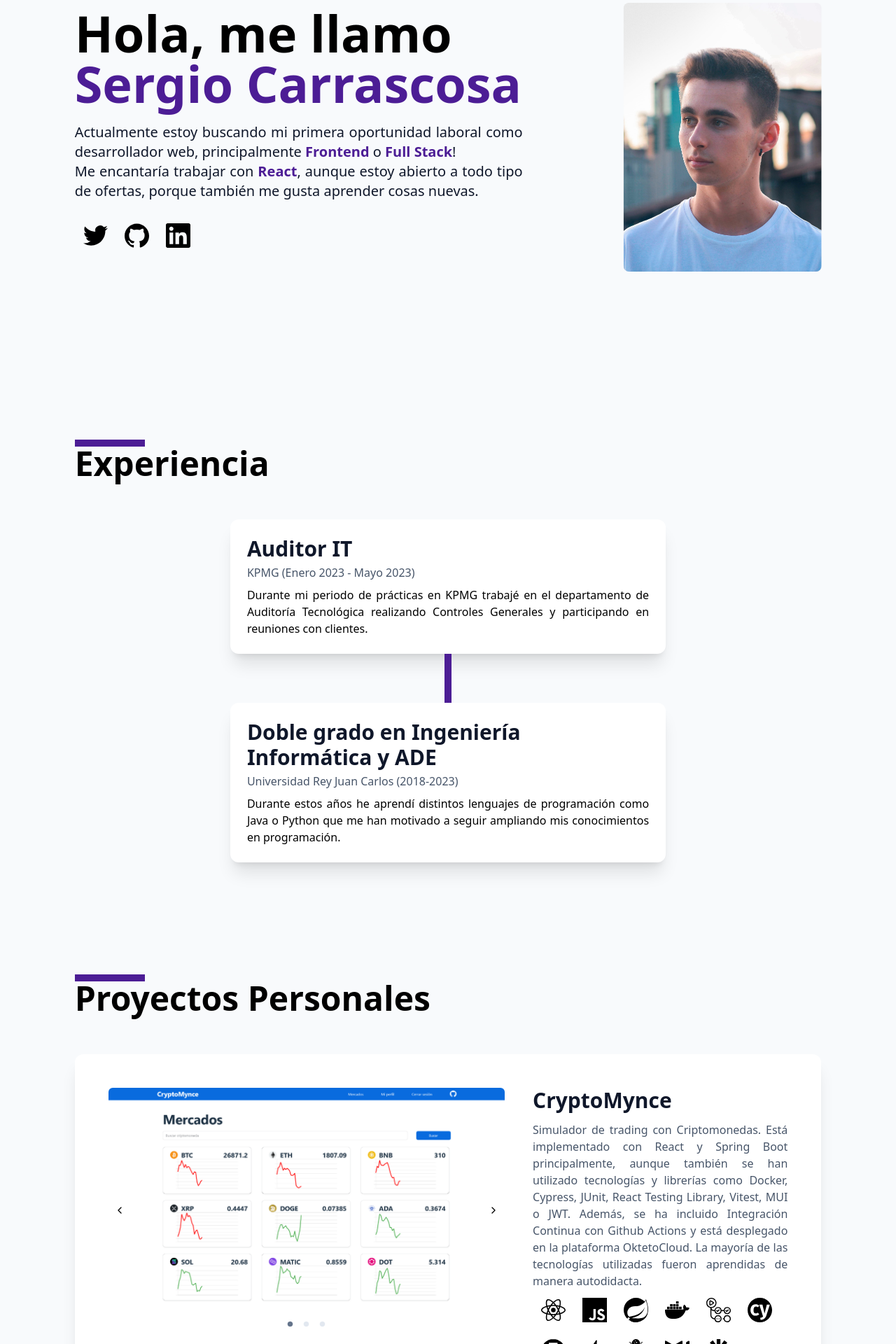
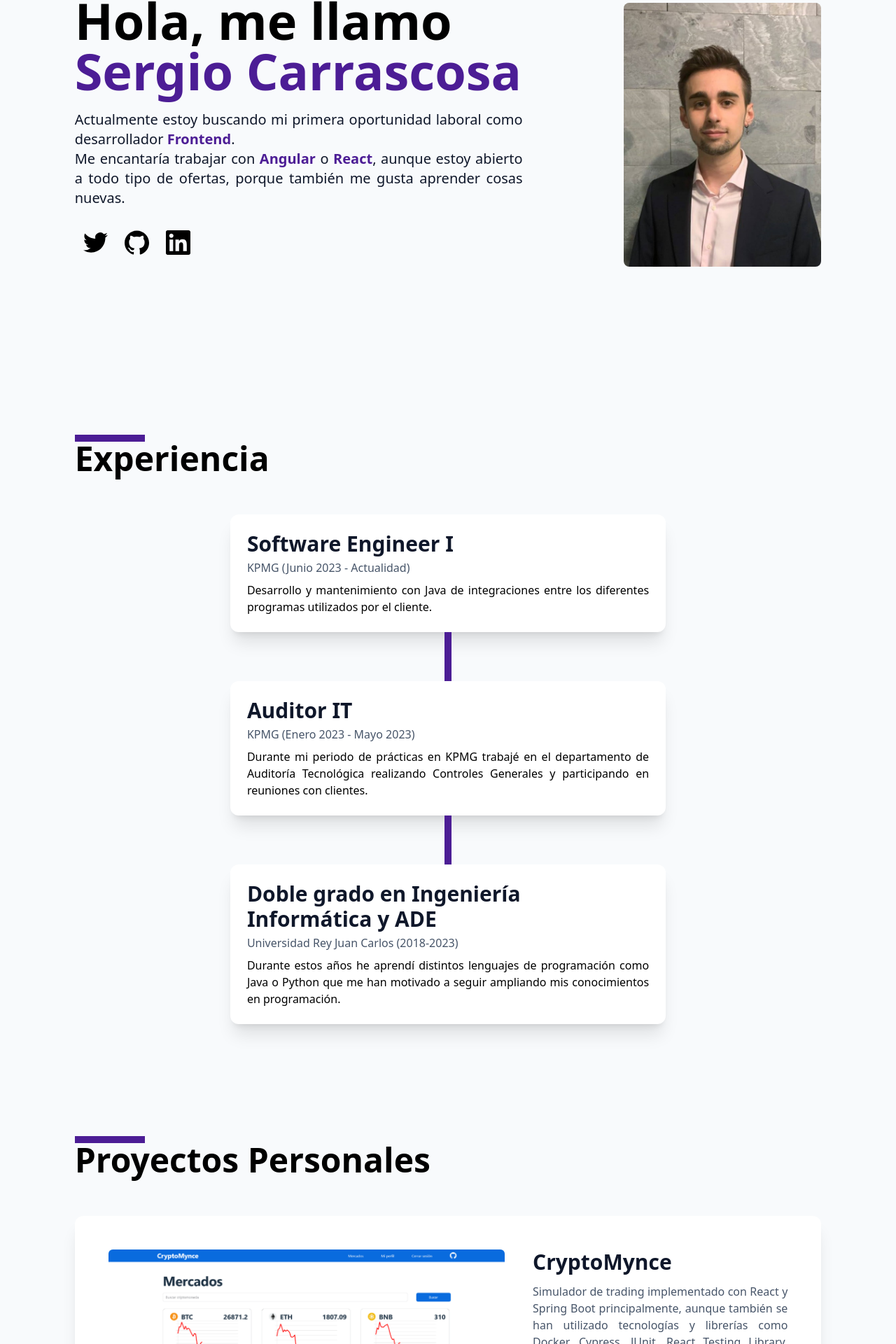
Before and after one commit to SergioCarrascosaSanchez/SergioCarrascosaSanchez.github.io, a React (Vite) app: page / in a window 1280 px wide. Shown: the part 140-2060 px from the top of the page at 70% size. Built offline with nearby package versions, Linux system fonts and the light colour scheme.

Commit message:
update portfolio

```diff
--- a/src/Data.ts
+++ b/src/Data.ts
@@ -9,8 +9,9 @@ import PortfolioPic from "./assets/Portfolio.png";
 export const ProjectArray = [
   {
     title: "CryptoMynce",
-      description:"Simulador de trading con Criptomonedas. Está implementado con React y Spring Boot principalmente, aunque también se han utilizado  tecnologías y librerías como Docker, Cypress, JUnit, React Testing Library, Vitest, MUI o JWT. Además, se ha incluido Integración Continua con Github Actions y está desplegado en la plataforma OktetoCloud. La mayoría de las tecnologías utilizadas fueron  aprendidas de manera autodidacta.",
-      technologies:[
+    description:
+      "Simulador de trading implementado con React y Spring Boot principalmente, aunque también se han utilizado tecnologías y librerías como Docker, Cypress, JUnit, React Testing Library, Vitest, MUI o JWT. Además, se ha incluido Integración Continua con Github Actions y se encuentra desplegado en la plataforma OktetoCloud. La gran mayoría de las tecnologías empleadas fueron aprendidas de manera autodidacta.",
+    technologies: [
       "React",
       "Javascript",
       "Spring",
@@ -23,23 +24,31 @@ export const ProjectArray = [
       "MUI",
       "JWT",
     ],
-      listOfImageSrc:[MarketPic, StudentPic, CoinPic],
+    listOfImageSrc: [MarketPic, StudentPic, CoinPic],
   },
   {
     title: "Página web personal",
-      description:"Es el portafolio donde actualizo todos los proyectos que voy realizando por mi cuenta y comparto mi trayectoria profesional. Es el primer proyecto que desarrollo utilizando tanto Typescript como TailwindCSS. Ambas tecnologías las he aprendido de forma completamente autodidacta.",
+    description:
+      "Es el portafolio donde actualizo todos los proyectos que voy realizando por mi cuenta y comparto mi trayectoria profesional. Es el primer proyecto que desarrollo utilizando tanto Typescript como TailwindCSS. Ambas tecnologías las he aprendido de forma completamente autodidacta.",
     technologies: ["React", "Typescript", "Tailwind"],
     listOfImageSrc: [PortfolioPic],
   },
   {
     title: "ON TASK",
-      description:"ON TASK es un gestor de tareas simple creado con React y Spring. Durante el verano de 2022 estuve aprendiendo React de forma autodidacta con el objetivo de utilizarlo en el Trabajo Fin de Grado de 2023. Para poner en práctica todo lo aprendido, desarrollé este proyecto. Además, me ha servido para profundizar un poco más en tecnologías como Spring o Bootstrap, y aprender otras como JsonWebTokens.",
+    description:
+      "ON TASK es un gestor de tareas simple creado con React y Spring. Durante el verano de 2022 estuve aprendiendo React de forma autodidacta con el objetivo de utilizarlo en el Trabajo Fin de Grado de 2023. Para poner en práctica todo lo aprendido, desarrollé este proyecto. Además, me ha servido para profundizar un poco más en tecnologías como Spring o Bootstrap, y aprender otras como JsonWebTokens.",
     technologies: ["React", "Javascript", "Spring", "Bootstrap", "JWT"],
-      listOfImageSrc:[GroupPic, TaskPic, ProfilePic],
-    }
-  ]
+    listOfImageSrc: [GroupPic, TaskPic, ProfilePic],
+  },
+];
 
-export  const ExperienceArray = [
+export const ExperienceArray = [
+  {
+    title: "Software Engineer I",
+    company: "KPMG (Junio 2023 - Actualidad)",
+    description:
+      "Desarrollo y mantenimiento con Java de integraciones entre los diferentes programas utilizados por el cliente.",
+  },
   {
     title: "Auditor IT",
     company: "KPMG (Enero 2023 - Mayo 2023)",
--- a/src/components/MainSection.tsx
+++ b/src/components/MainSection.tsx
@@ -1,5 +1,5 @@
 import { IconList } from "./IconList";
-import ImagenPortada from "../assets/PortadaPrincipal.jpg";
+import ImagenPortada from "../assets/PortadaPrincipalNueva.jpg"
 
 export function MainSection() {
   return (
@@ -12,12 +12,11 @@ export function MainSection() {
           </h1>
           <p className=" text-base font-medium text-slate-900 mb-2 xl:mb-5 2xl:mb-5 lg:mb-5 text-justify 2xl:text-xl xl:text-xl lg:text-xl md:text-xl text-base 2xl:p-0-xl xl:p-0 lg:p-0 md:p-0 pl-3 pr-3">
             Actualmente estoy buscando mi primera oportunidad laboral como
-            desarrollador web, principalmente{" "}
-            <span className="text-violet-900 font-bold">Frontend</span> o{" "}
-            <span className="text-violet-900 font-bold">Full Stack</span>!{" "}
+            desarrollador {" "}
+            <span className="text-violet-900 font-bold">Frontend</span>.
             <br></br>
             Me encantaría trabajar con{" "}
-            <span className="text-violet-900 font-bold">React</span>, aunque
+            <span className="text-violet-900 font-bold">Angular</span> o <span className="text-violet-900 font-bold">React</span>, aunque
             estoy abierto a todo tipo de ofertas, porque también me gusta
             aprender cosas nuevas. <br></br>
           </p>
@@ -29,7 +28,7 @@ export function MainSection() {
           <img
             src={ImagenPortada}
             alt="Imagen de perfil para la portada de la web"
-            className="rounded-lg transform scale-x-[-1]"
+            className="rounded-lg"
           ></img>
         </div>
       </div>
```
Also changed, not shown: src/assets/PortadaPrincipalNueva.jpg (added), src/assets/c53409ad-d461-4880-ae70-0977cd8cfafb.jpg (added). Lines whose indentation alone changed are shown as unchanged.
